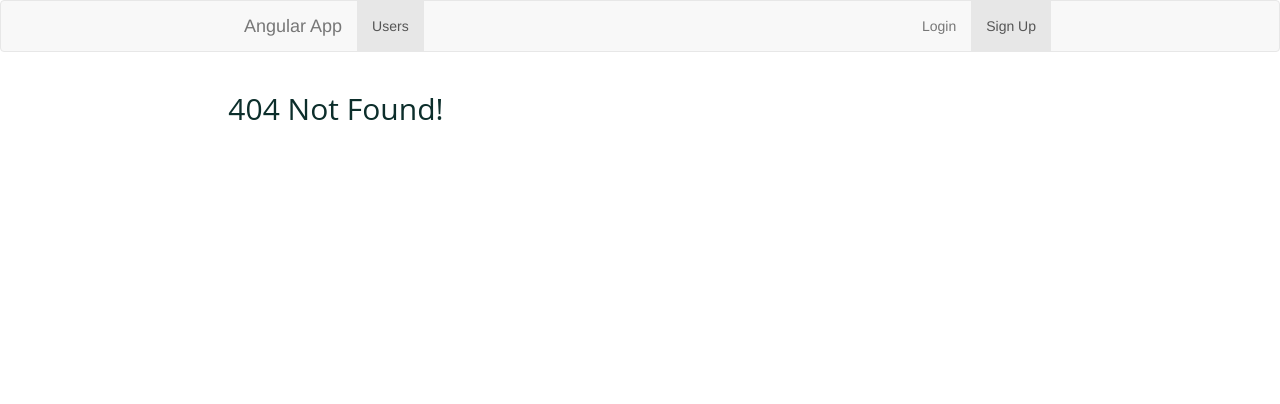
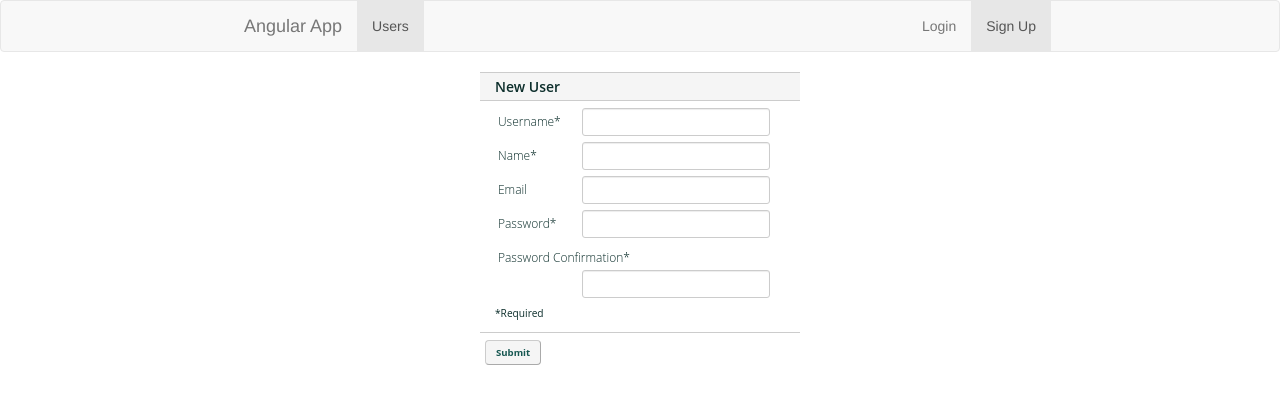
Before and after one commit to terr76/simple-angular, an Angular app: page /users/new in a window 1280 px wide. Before the commit this address had no page. Shown: the top 404 px of the page. Built offline with nearby package versions, Linux system fonts and the light colour scheme.

Commit message:
user service, user-new added

```diff
--- a/src/app/app-routing.module.ts
+++ b/src/app/app-routing.module.ts
@@ -4,10 +4,12 @@ import { RouterModule, Routes } from '@angular/router';
 import { WelcomeComponent } from './welcome/welcome.component';
 import { Error404Component } from './error404/error404.component';
 import { LoginComponent } from './login/login.component';
+import { UserNewComponent } from './user-new/user-new.component';
 
 const routes: Routes = [
   { path: '',  component: WelcomeComponent },
   { path: 'login', component: LoginComponent },
+  { path: 'users/new',  component: UserNewComponent },
   { path: '**', component: Error404Component },
 ];
 
--- a/src/app/app.module.ts
+++ b/src/app/app.module.ts
@@ -8,11 +8,13 @@ import { AppRoutingModule }    from './app-routing.module';
 import { UtilService } from './util.service';
 import { AuthService } from './auth.service';
 import { RequestInterceptor } from './request-interceptor.service';
+import { UserService } from './user.service';
 
 import { AppComponent } from './app.component';
 import { WelcomeComponent } from './welcome/welcome.component';
 import { Error404Component } from './error404/error404.component';
 import { LoginComponent } from './login/login.component';
+import { UserNewComponent } from './user-new/user-new.component';
 
 @NgModule({
   declarations: [
@@ -20,6 +22,7 @@ import { LoginComponent } from './login/login.component';
     WelcomeComponent,
     Error404Component,
     LoginComponent,
+    UserNewComponent,
   ],
   imports: [
     BrowserModule,
@@ -36,6 +39,7 @@ import { LoginComponent } from './login/login.component';
     },
     UtilService,
     AuthService,
+    UserService,
   ],
   bootstrap: [AppComponent]
 })
--- /dev/null
+++ b/src/app/user-new/user-new.component.html
@@ -0,0 +1,60 @@
+<div class="page page-users">
+
+  <form
+    [formGroup]="form"
+    (ngSubmit)="submit()"
+    class="login-form form-horizontal"
+  >
+    <div class="contentBox">
+      <h3 class="contentBoxTop">New User</h3>
+
+      <fieldset>
+        <div class="form-group" [ngClass]="{'has-error': formErrors.username}">
+          <label for="username" class="col-sm-3 control-label">Username*</label>
+          <div class="col-sm-9">
+            <input class="form-control" type="text" formControlName="username" id="username">
+            <span *ngIf="formErrors.username" class="help-block">{{formErrors.username}}</span>
+          </div>
+        </div>
+        <div class="form-group" [ngClass]="{'has-error': formErrors.name}">
+          <label for="name" class="col-sm-3 control-label">Name*</label>
+          <div class="col-sm-9">
+            <input class="form-control" type="text" formControlName="name" id="name">
+            <span *ngIf="formErrors.name" class="help-block">{{formErrors.name}}</span>
+          </div>
+        </div>
+        <div class="form-group" [ngClass]="{'has-error': formErrors.email}">
+          <label for="email" class="col-sm-3 control-label">Email</label>
+          <div class="col-sm-9">
+            <input class="form-control" type="text" formControlName="email" id="email">
+            <span *ngIf="formErrors.email" class="help-block">{{formErrors.email}}</span>
+          </div>
+        </div>
+        <div class="form-group" [ngClass]="{'has-error': formErrors.password}">
+          <label for="password" class="col-sm-3 control-label">Password*</label>
+          <div class="col-sm-9">
+            <input class="form-control" type="password" formControlName="password" id="password">
+            <span *ngIf="formErrors.password" class="help-block">{{formErrors.password}}</span>
+          </div>
+        </div>
+        <div class="form-group" [ngClass]="{'has-error': formErrors.passwordConfirmation}">
+          <label for="passwordConfirmation" class="col-sm-12 control-label">Password Confirmation*</label>
+          <div class="col-sm-9 col-sm-offset-3">
+            <input class="form-control" type="password" formControlName="passwordConfirmation" id="passwordConfirmation">
+            <span *ngIf="formErrors.passwordConfirmation" class="help-block">{{formErrors.passwordConfirmation}}</span>
+          </div>
+        </div>
+        <p>
+          <small>*Required</small>
+        </p>
+        <div *ngIf="errorResponse?.message" class="alert alert-danger">
+          {{errorResponse?.message}}
+        </div>
+      </fieldset>
+    </div>
+    <div class="buttons">
+      <button type="submit" class="btn btn-default">Submit</button>
+    </div>
+  </form>
+
+</div>
--- /dev/null
+++ b/src/app/user-new/user-new.component.ts
@@ -0,0 +1,96 @@
+import { Component, OnInit } from '@angular/core';
+import { FormBuilder, FormGroup, Validators } from '@angular/forms';
+import { Router } from '@angular/router';
+
+import { ApiResponse } from '../api-response';
+
+import { UtilService } from '../util.service';
+import { UserService } from '../user.service';
+
+@Component({
+  selector: 'app-user-new',
+  templateUrl: './user-new.component.html',
+  styleUrls: ['./user-new.component.css']
+})
+export class UserNewComponent implements OnInit {
+  errorResponse: ApiResponse;
+  form: FormGroup;
+  formErrors = {
+    'username':'',
+    'name':'',
+    'email':'',
+    'password':'',
+    'passwordConfirmation':'',
+  };
+  formErrorMessages = {
+    'username': {
+      'required': 'Username is required!',
+      'pattern': 'Should be 4-12 characters!',
+    },
+    'name': {
+      'required': 'Name is required!',
+      'pattern': 'Should be 4-12 characters!',
+    },
+    'email': {
+      'pattern': 'Should be a vaild email address!',
+    },
+    'password': {
+      'required': 'Password is required!',
+      'pattern': 'Should be minimum 8 characters of alphabet and number combination!',
+    },
+    'passwordConfirmation': {
+      'required': 'Password Confirmation is required!',
+      'match': 'Password Confirmation does not matched!',
+    },
+  };
+  buildForm(): void {
+    this.form = this.formBuilder.group({
+      username:["", [Validators.required, Validators.pattern(/^.{4,12}$/)]],
+      name:["", [Validators.required, Validators.pattern(/^.{4,12}$/)]],
+      email:["", [Validators.pattern(/^[a-zA-Z0-9._%+-]+@[a-zA-Z0-9.-]+\.[a-zA-Z]{2,}$/)]],
+      password:["", [Validators.required, Validators.pattern(/^(?=.*[A-Za-z])(?=.*\d)[A-Za-z\d]{8,16}$/)]],
+      passwordConfirmation:["", [Validators.required]],
+    }, {
+      validator: this.customValidation,
+    });
+
+    this.form.valueChanges.subscribe(data => {
+      this.utilService.updateFormErrors(this.form, this.formErrors, this.formErrorMessages);
+    });
+  };
+
+  customValidation(group: FormGroup) {
+    var password = group.get('password');
+    var passwordConfirmation = group.get('passwordConfirmation');
+    if(password.dirty && passwordConfirmation.dirty && password.value != passwordConfirmation.value){
+        passwordConfirmation.setErrors({'match': true});
+    }
+  }
+
+  constructor(
+    private router: Router,
+    private formBuilder: FormBuilder,
+    private utilService: UtilService,
+    private userService: UserService,
+  ) {
+    this.buildForm();
+  }
+
+  ngOnInit() {
+  }
+
+  submit() {
+    this.utilService.makeFormDirtyAndUpdateErrors(this.form, this.formErrors, this.formErrorMessages);
+    if(this.form.valid){
+      this.userService.create(this.form.value)
+      .then(data =>{
+        this.router.navigate(['/']);
+      })
+      .catch(response =>{
+        this.errorResponse = response;
+        this.utilService.handleFormSubmitError(this.errorResponse, this.form, this.formErrors);
+      });
+    }
+  }
+
+}
--- /dev/null
+++ b/src/app/user.service.ts
@@ -0,0 +1,69 @@
+import { environment } from '../environments/environment';
+import { Injectable } from '@angular/core';
+import { HttpClient } from '@angular/common/http';
+
+import 'rxjs/add/operator/toPromise';
+
+import { UtilService } from './util.service';
+import { ApiResponse } from './api-response';
+import { User } from './user';
+
+@Injectable()
+export class UserService {
+  private apiBaseUrl = `${environment.apiBaseUrl}/users`;
+
+  constructor(
+    private http: HttpClient,
+    private utilService: UtilService,
+  ) { }
+
+  index(): Promise<User[]> {
+    return this.http.get<ApiResponse>(`${this.apiBaseUrl}`)
+              .toPromise()
+              .then(this.utilService.checkSuccess)
+              .then(response => {
+                return response.data as User[]
+              })
+              .catch(this.utilService.handleApiError);
+  }
+
+  show(username: string): Promise<User> {
+    return this.http.get<ApiResponse>(`${this.apiBaseUrl}/${username}`)
+              .toPromise()
+              .then(this.utilService.checkSuccess)
+              .then(response => {
+                return response.data as User
+              })
+              .catch(this.utilService.handleApiError);
+  }
+
+  create(user: User): Promise<User> {
+    return this.http.post<ApiResponse>(`${this.apiBaseUrl}`, user)
+              .toPromise()
+              .then(this.utilService.checkSuccess)
+              .then(response => {
+                return response.data as User
+              })
+              .catch(this.utilService.handleApiError);
+  }
+
+  update(username: string, user: User): Promise<User> {
+    return this.http.put<ApiResponse>(`${this.apiBaseUrl}/${username}`, user)
+              .toPromise()
+              .then(this.utilService.checkSuccess)
+              .then(response => {
+                return response.data as User
+              })
+              .catch(this.utilService.handleApiError);
+  }
+
+  destroy(username: string): Promise<User> {
+    return this.http.delete<ApiResponse>(`${this.apiBaseUrl}/${username}`)
+              .toPromise()
+              .then(this.utilService.checkSuccess)
+              .then(response => {
+                return response.data as User
+              })
+              .catch(this.utilService.handleApiError);
+  }
+}
--- a/src/styles.css
+++ b/src/styles.css
@@ -80,3 +80,6 @@ a {
 .page-login {
   max-width: 330px;
 }
+.page-users {
+  max-width: 320px;
+}
```
Also changed, not shown: src/app/user-new/user-new.component.css (added).
